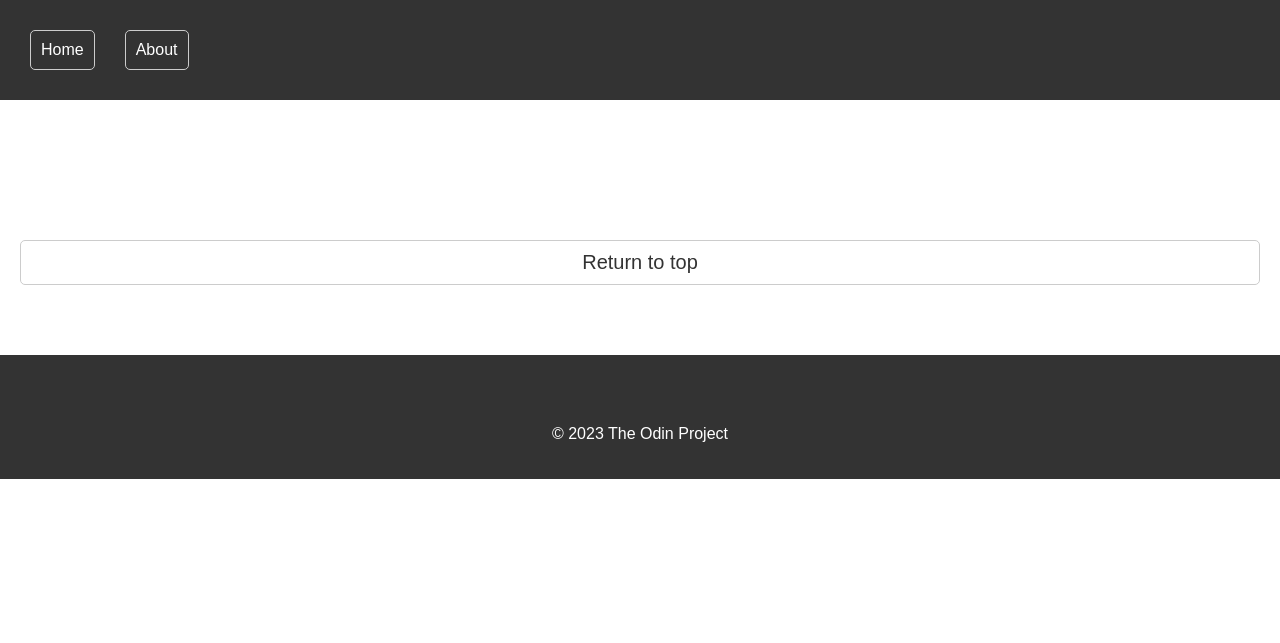
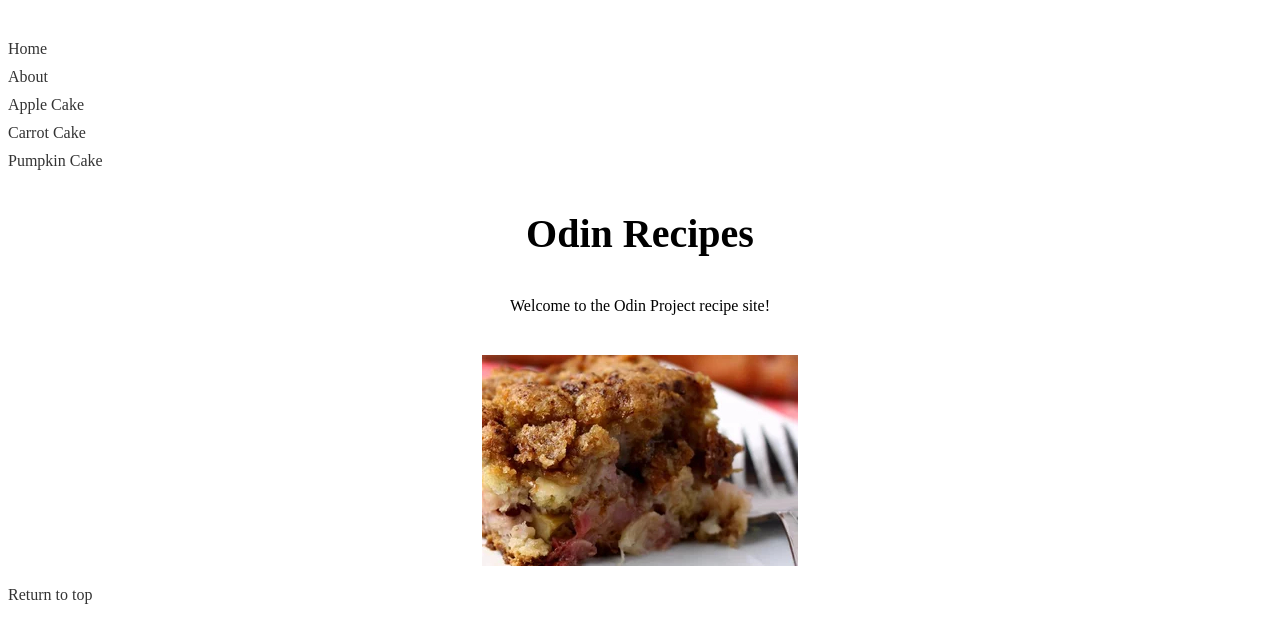
Before and after one commit to NkululekoCyrilCele/odin-recipes, a Django app: template recipes/templates/recipes/index.html in a window 1280 px wide. Shown: the top 643 px of the page. Run offline with Django 4.2, Linux system fonts and the light colour scheme; the template is opened without the code that fills it, so the values that code supplies are empty.

Commit message:
Update local changes

```diff
--- a/odin/settings.py
+++ b/odin/settings.py
@@ -125,10 +125,8 @@
 
 STATIC_URL = 'recipes/static/'
 STATICFILES_DIRS = [
-    BASE_DIR / 'recipes/static',
+    'recipes/static'
 ]
-MEDIA_URL = '/media/'
-MEDIA_ROOT = BASE_DIR / "media/"
 
 # Default primary key field type
 # https://docs.djangoproject.com/en/4.1/ref/settings/#default-auto-field
--- a/recipes/admin.py
+++ b/recipes/admin.py
@@ -1,4 +1 @@
 from django.contrib import admin
-from .models import Recipe, AboutPage, HomePage
-
-admin.site.register([Recipe, AboutPage, HomePage])
--- a/recipes/templates/recipes/base.html
+++ b/recipes/templates/recipes/base.html
@@ -1,29 +1,27 @@
-{% load static %}
-
 <!DOCTYPE html>
 <html>
 
     <head>
-        <title>{% block title %} {% endblock %}</title>
-        <link rel="stylesheet" type="text/css" href="{% static 'css/base.css' %}">
-        {% block extra_css %}
-        {% endblock %}
+        <title>The Odin Project</title>
+        <meta charset="UTF-8">
+        <link rel="stylesheet" href="index.css">
     </head>
 
     <body>
         <nav>
             <ul>
-                <li><a href="{% url 'home' %}">Home</a></li>
-                <li><a href="{% url 'about' %}">About</a></li>
+                <li><a href="/">Home</a></li>
+                <li><a href="/about/">About</a></li>
+                <li><a href="/recipes/apple_cake/">Apple Cake</a></li>
+                <li><a href="/recipes/carrot_cake/">Carrot Cake</a></li>
+                <li><a href="/recipes/pumpkin_cake/">Pumpkin Cake</a></li>
             </ul>
         </nav>
-        <main>
-            {% block content %}
-            {% endblock %}
-        </main>
-        <footer>
-            <p>&copy; {% now "Y" %} The Odin Project</p>
-        </footer>
+
+        {% block content %}
+        {% endblock %}
+
+        <a href="#header">Return to top</a>
     </body>
 
 </html>
--- a/recipes/templates/recipes/index.html
+++ b/recipes/templates/recipes/index.html
@@ -1,110 +1,13 @@
 {% extends 'recipes/base.html' %}
 
-{% block extra_css %}
-<style>
-    .image-container {
-        margin: 20px auto;
-        max-width: 700px;
-        display: flex;
-        flex-wrap: wrap;
-        justify-content: center;
-    }
+{% load static %}
 
-    .image-container img {
-        width: 100%;
-        max-width: 300px;
-        margin: 5px;
-        border-radius: 5px;
-        box-shadow: 0 0 5px rgba(0, 0, 0, 0.5);
-    }
+{% block content %}
+<h1 id="header">Odin Recipes</h1>
 
-    h1 {
-        font-size: 36px;
-        text-align: center;
-        margin: 50px 0;
-    }
+<p>Welcome to the Odin Project recipe site!</p>
 
-    ul {
-        list-style: none;
-        margin: 50px 0;
-        padding: 0;
-        display: flex;
-        flex-wrap: wrap;
-        justify-content: center;
-    }
-
-    li {
-        margin: 10px;
-        padding: 10px;
-        border: 1px solid #ccc;
-        border-radius: 5px;
-        text-align: center;
-        display: flex;
-        flex-direction: column;
-        justify-content: center;
-    }
-
-    li:hover {
-        background-color: #f9f9f900;
-    }
-
-    a {
-        text-decoration: none;
-        color: #333;
-    }
-
-    p {
-        text-align: center;
-        margin-top: 50px;
-    }
-
-    .top-link {
-        display: block;
-        text-align: center;
-        margin: 50px 0;
-        font-size: 20px;
-        color: #333;
-        text-decoration: none;
-        border: 1px solid #ccc;
-        border-radius: 5px;
-        padding: 10px;
-    }
-
-    /* Add hover effect */
-    .top-link:hover {
-        background-color: #f9f9f9;
-    }
-
-    /* Adjust position on smaller screens */
-    @media screen and (max-width: 600px) {
-        .top-link {
-            margin: 20px 0;
-        }
-    }
-</style>
+<p>
+    <img src="{% static 'img/image3.jpg' %}" alt="The Odin Project">
+</p>
 {% endblock %}
-{% block content %}
-<div class="image-container">
-    {% if home_page.image %}
-    <img src="{{ home_page.image.url }}" alt="{{ home_page.header }}" class="image">
-    {% endif %}
-    {% if home_page.image2 %}
-    <img src="{{ home_page.image2.url }}" alt="{{ home_page.header }}" class="image">
-    {% endif %}
-    {% if home_page.image3 %}
-    <img src="{{ home_page.image3.url }}" alt="{{ home_page.header }}" class="image">
-    {% endif %}
-</div>
-<h1>{{ home_page.header }}</h1>
-<ul>
-    {% for recipe in recipes %}
-    <li><a href="{{ recipe.url }}">{{ recipe.name }}</a></li>
-    {% endfor %}
-</ul>
-<p><a href="{% url 'home' %}" class="top-link" onclick="scrollToTop()">Return to top</a></p>
-<script>
-    function scrollToTop() {
-        window.scrollTo({ top: 0, behavior: 'smooth' });
-    }
-</script>
-{% endblock %}
--- a/recipes/urls.py
+++ b/recipes/urls.py
@@ -2,6 +2,5 @@
 from . import views
 
 urlpatterns = [
-    path('', views.home, name='home'),
-    path('about/', views.about, name='about'),
+    path('', views.index, name='home'),
 ]
```
Also changed, not shown: recipes/models.py (+0 -34 lines), recipes/views.py (+2 -16 lines), media/img/k8-X471nNTVlGc-unsplash.jpg (deleted), media/img/kristiana-pinne-gZv1nVGr2Xc-unsplash.jpg (deleted), recipes/migrations/0001_initial.py (deleted), recipes/migrations/0002_alter_homepage_options_alter_recipe_options_and_more.py (deleted), recipes/static/img/k8-X471nNTVlGc-unsplash.jpg (deleted), 1 other file.
